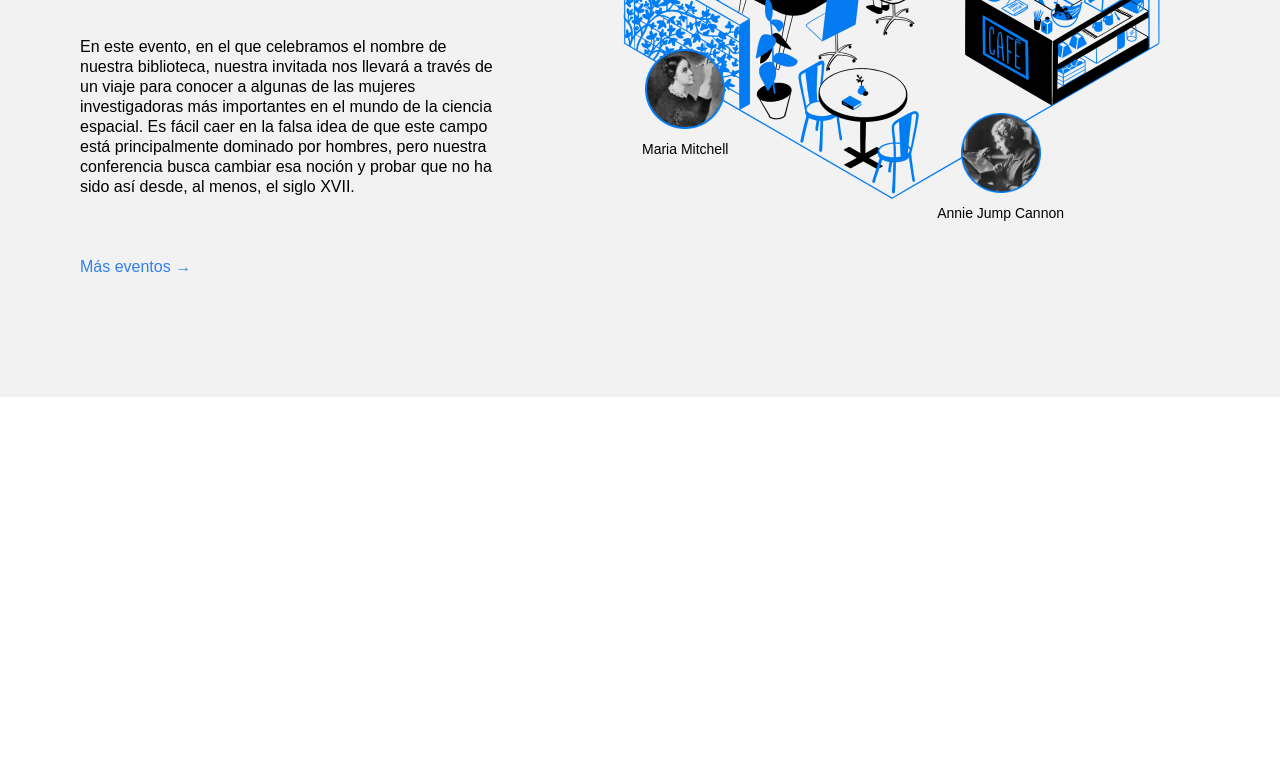
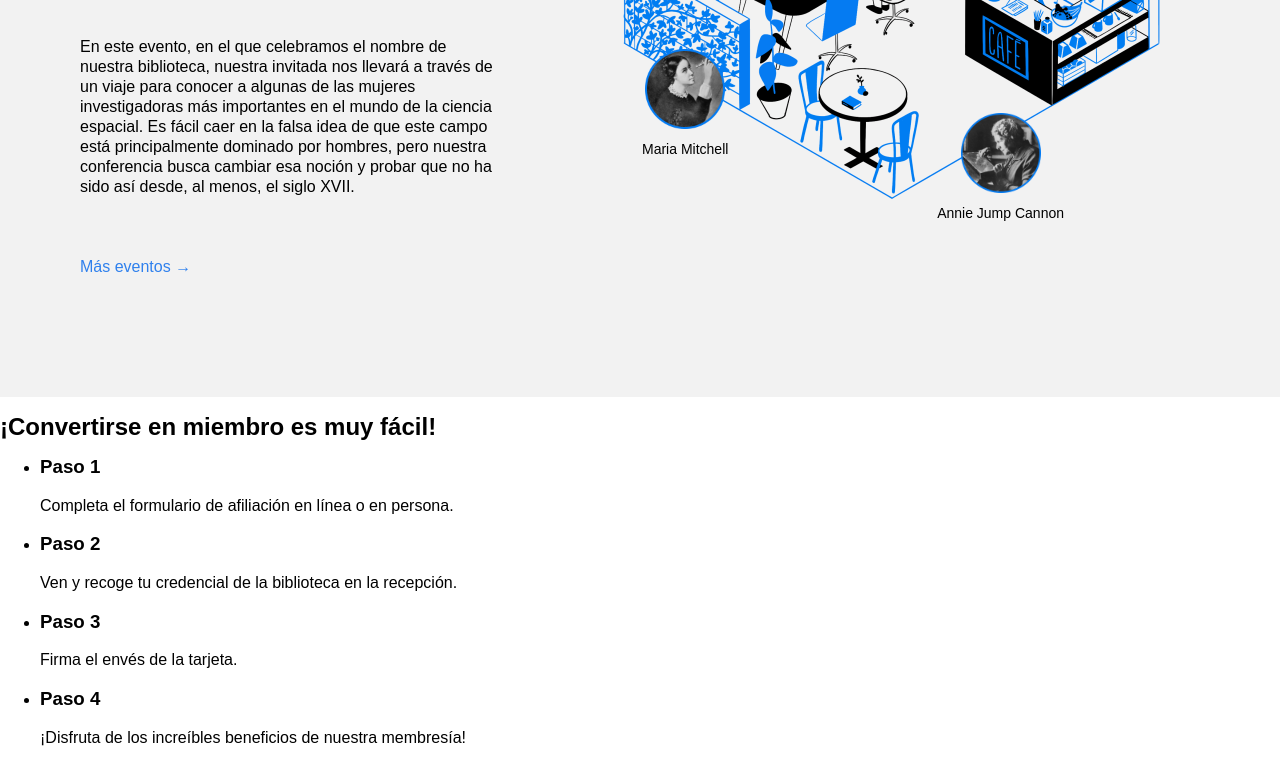
Before and after one commit to NorimNori/web_project_library_es, a plain HTML site: page index.html in a window 1280 px wide. Shown: the part 2541-3305 px from the top of the page. Before the commit the page ends 2938 px from the top, so only its background shows below. Drawn offline with Linux system fonts and the light colour scheme.

Commit message:
feat: add HTML membership section

```diff
--- a/index.html
+++ b/index.html
@@ -227,6 +227,64 @@
             </div>
           </div>
         </section>
+
+        <section class="membership">
+          <h2 class="membership__title">
+            ¡Convertirse en miembro es muy fácil!
+          </h2>
+          <ul class="membership__steps">
+            <li class="step">
+              <h3 class="step__title">
+                Paso 1
+                <img
+                  src="./images/icon_step_forward.svg"
+                  alt="icon forward"
+                  class="step__icon"
+                />
+              </h3>
+              <p class="step__description">
+                Completa el formulario de afiliación en línea o en persona.
+              </p>
+            </li>
+            <li class="step">
+              <h3 class="step__title">
+                Paso 2
+                <img
+                  src="./images/icon_step_forward.svg"
+                  alt="icon forward"
+                  class="step__icon"
+                />
+              </h3>
+              <p class="step__description">
+                Ven y recoge tu credencial de la biblioteca en la recepción.
+              </p>
+            </li>
+            <li class="step">
+              <h3 class="step__title">
+                Paso 3
+                <img
+                  src="./images/icon_step_forward.svg"
+                  alt="icon forward"
+                  class="step__icon"
+                />
+              </h3>
+              <p class="step__description">Firma el envés de la tarjeta.</p>
+            </li>
+            <li class="step">
+              <h3 class="step__title">
+                Paso 4
+                <img
+                  src="./images/icon_step_finish.svg"
+                  alt="icon finish"
+                  class="step__icon"
+                />
+              </h3>
+              <p class="step__description">
+                ¡Disfruta de los increíbles beneficios de nuestra membresía!
+              </p>
+            </li>
+          </ul>
+        </section>
       </main>
     </div>
   </body>
```
